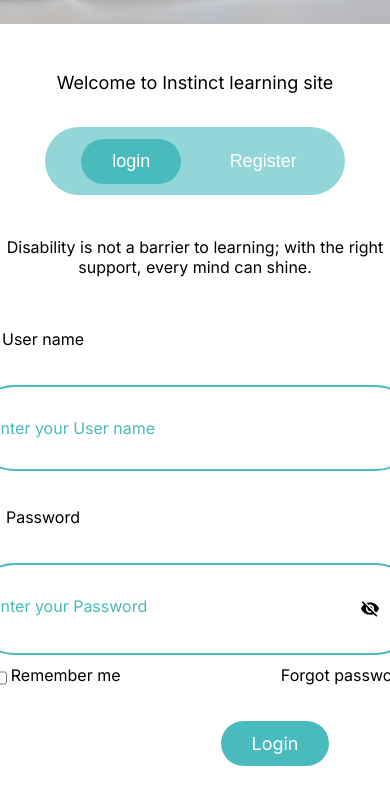
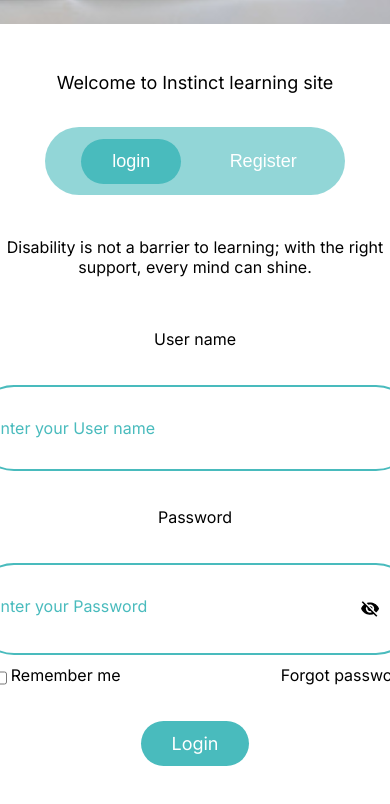
Before and after one commit to taglucopraul2427/Taglucop_Finals, a plain HTML site: page index.html in a window 390 px wide. Shown: the part 811-1615 px from the top of the page. Drawn offline with Linux system fonts and the light colour scheme.

Commit message:
the index has change

```diff
--- a/index.css
+++ b/index.css
@@ -216,11 +216,12 @@ body {
 
   .user,
   .user2{
-
+    margin: 0;
     flex-direction: row;
     width: 100%;
     margin-top: 20px;
     align-items: center;
+    justify-content: center;
   }
   .invi{
     display: flex;
@@ -263,6 +264,7 @@ body {
 
   .lastbut {
     padding: 20px;
+    margin: 0;
   }
 
   .lastbut > a {
```
